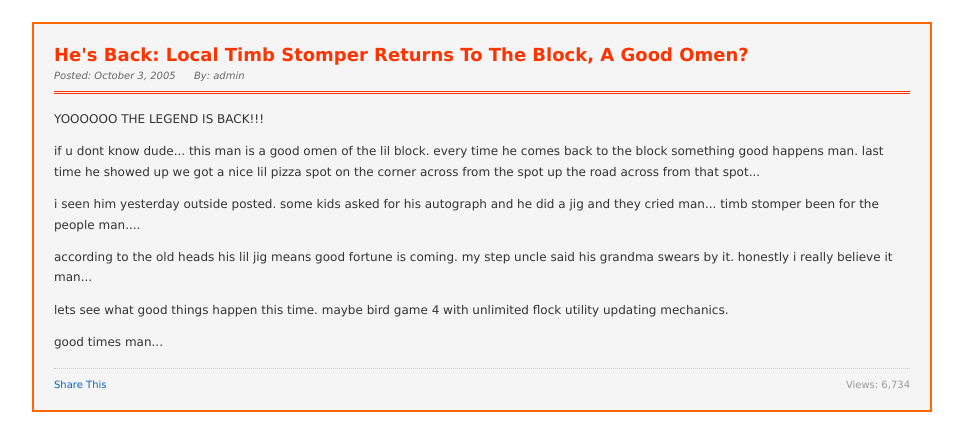
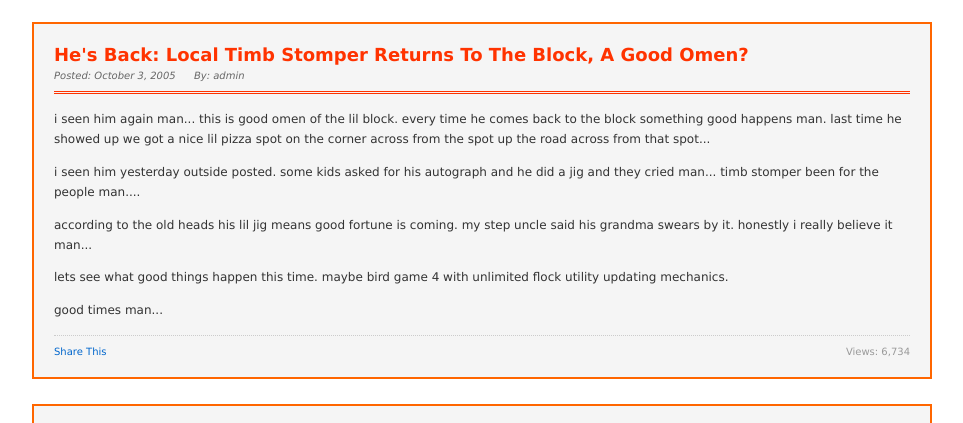
Before and after one commit to nobodyknowsmefr/sillyfunmarkers, a plain HTML site: page blog.html in a window 1280 px wide. Shown: the part 2699-3122 px from the top of the page, without its empty margins (218-1181 px from the left). Drawn offline with Linux system fonts and the light colour scheme.

Commit message:
Update blog.html

```diff
--- a/blog.html
+++ b/blog.html
@@ -419,8 +419,7 @@
                     </div>
                 </div>
                 <div class="blog-post-content">
-                    <p>YOOOOOO THE LEGEND IS BACK!!!</p>
-                    <p>if u dont know dude... this man is a good omen of the lil block. every time he comes back to the block something good happens man. last time he showed up we got a nice lil pizza spot on the corner across from the spot up the road across from that spot...</p>
+                    <p>i seen him again man... this is good omen of the lil block. every time he comes back to the block something good happens man. last time he showed up we got a nice lil pizza spot on the corner across from the spot up the road across from that spot...</p>
                     <p>i seen him yesterday outside posted. some kids asked for his autograph and he did a jig and they cried man... timb stomper been for the people man....</p>
                     <p>according to the old heads his lil jig means good fortune is coming. my step uncle said his grandma swears by it.  honestly i really believe it man...</p>
                     <p>lets see what good things happen this time. maybe bird game 4 with unlimited flock utility updating mechanics.</p>
```
